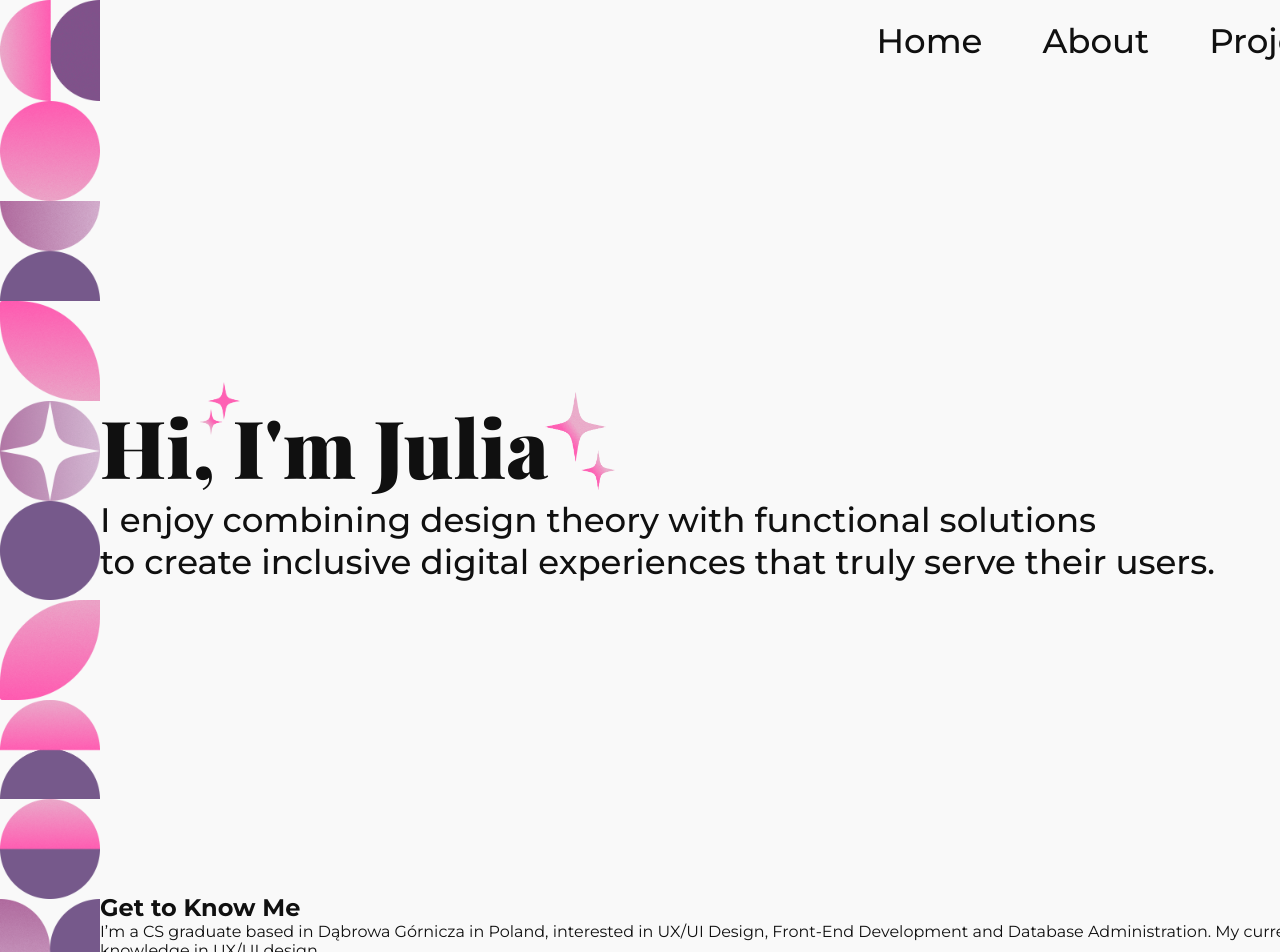
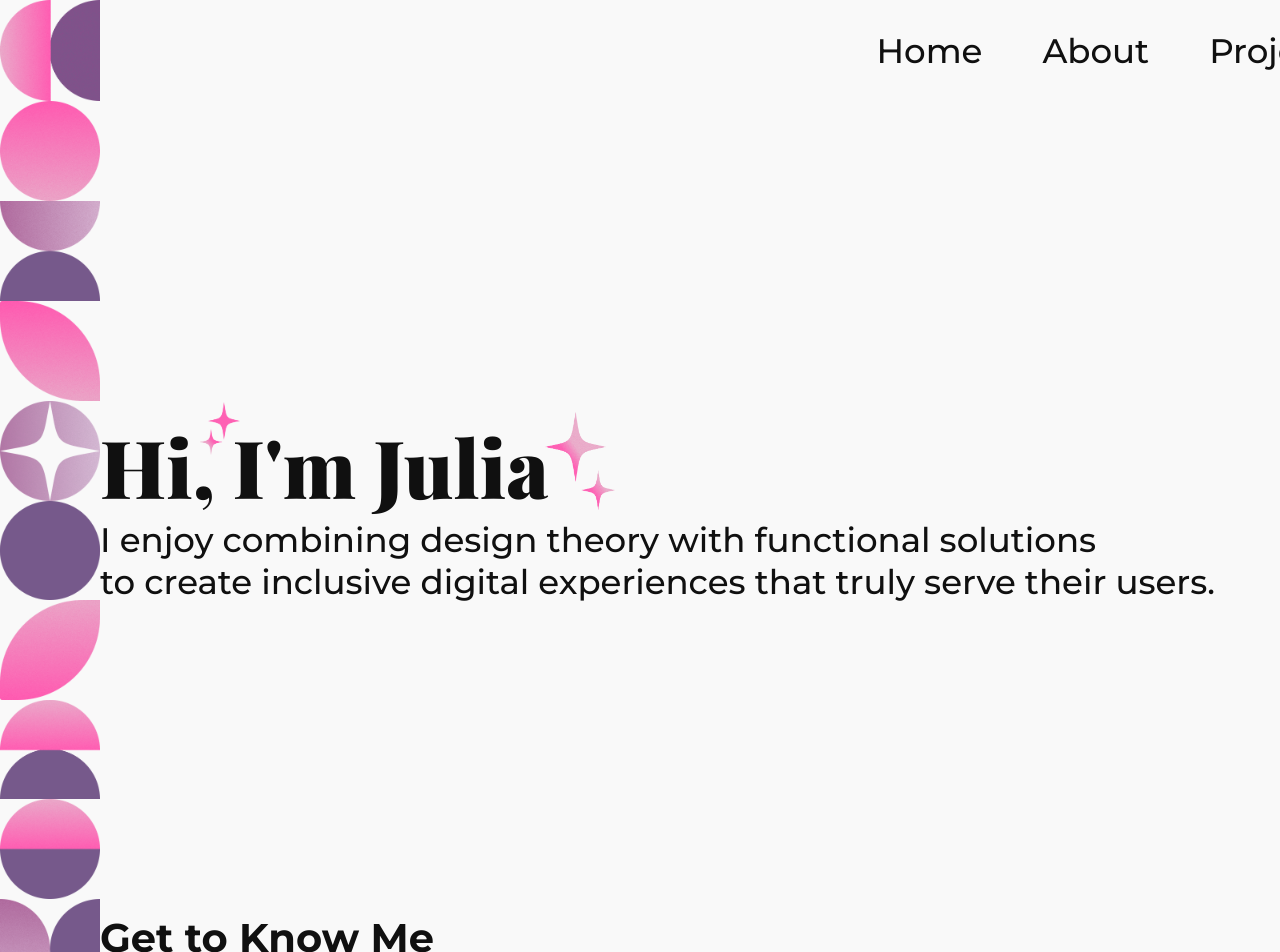
Before and after one commit to BlairStChair/portfolioWebsite, an Angular app: page / in a window 1280 px wide. Shown: the top 952 px of the page. Built offline with nearby package versions, Linux system fonts and the light colour scheme.

Commit message:
Assigned h2 elements size

```diff
--- a/src/app/components/navbar/navbar.component.scss
+++ b/src/app/components/navbar/navbar.component.scss
@@ -2,7 +2,7 @@ body{
     width: 100%;
 }
 nav{
-    padding: 20px;
+    padding: 30px 20px;
     font-weight: 500;
     font-size: 34px;
     display: flex;
--- a/src/styles.scss
+++ b/src/styles.scss
@@ -37,6 +37,10 @@ body{
   display: flex;
 }
 
+h2{
+  font-size: 40px;
+}
+
 @keyframes fadeInUp{
   0% {
     transform: translateY(30%);
```
